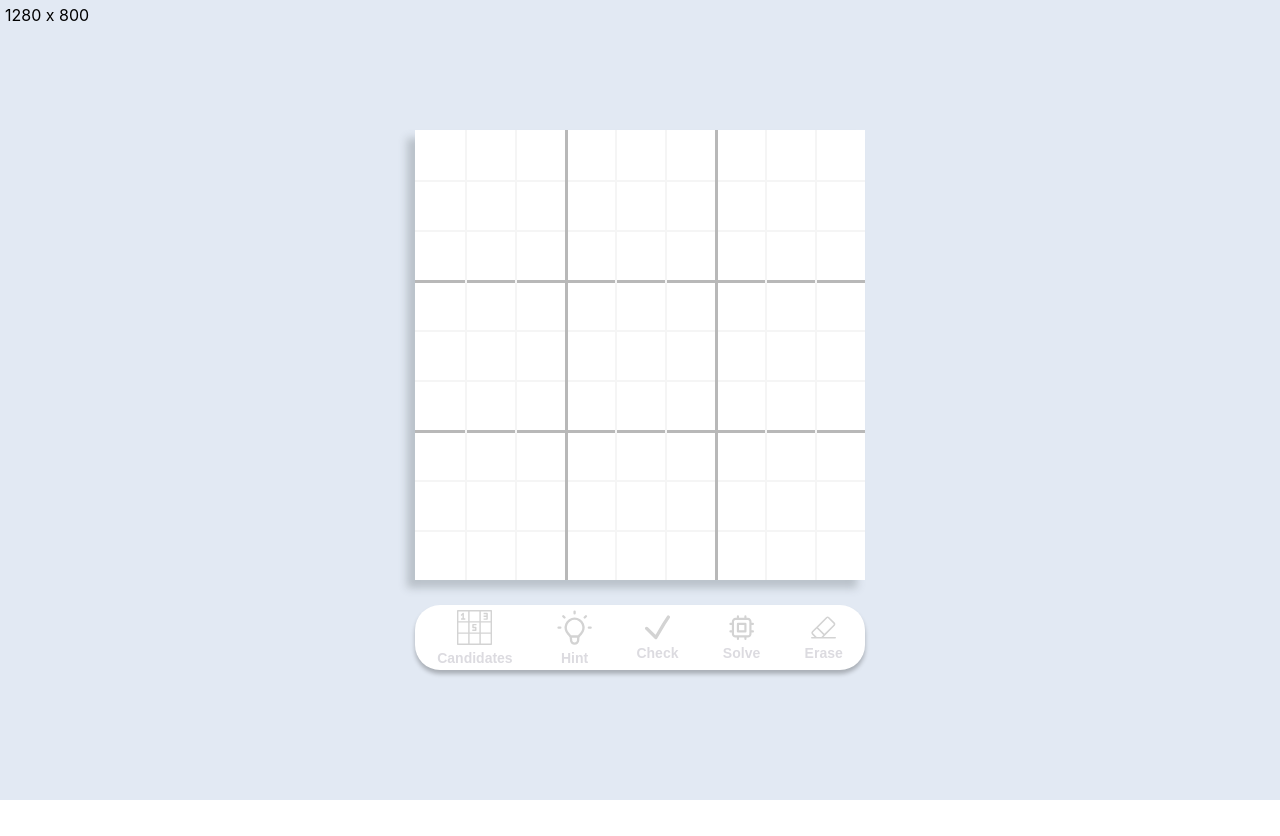
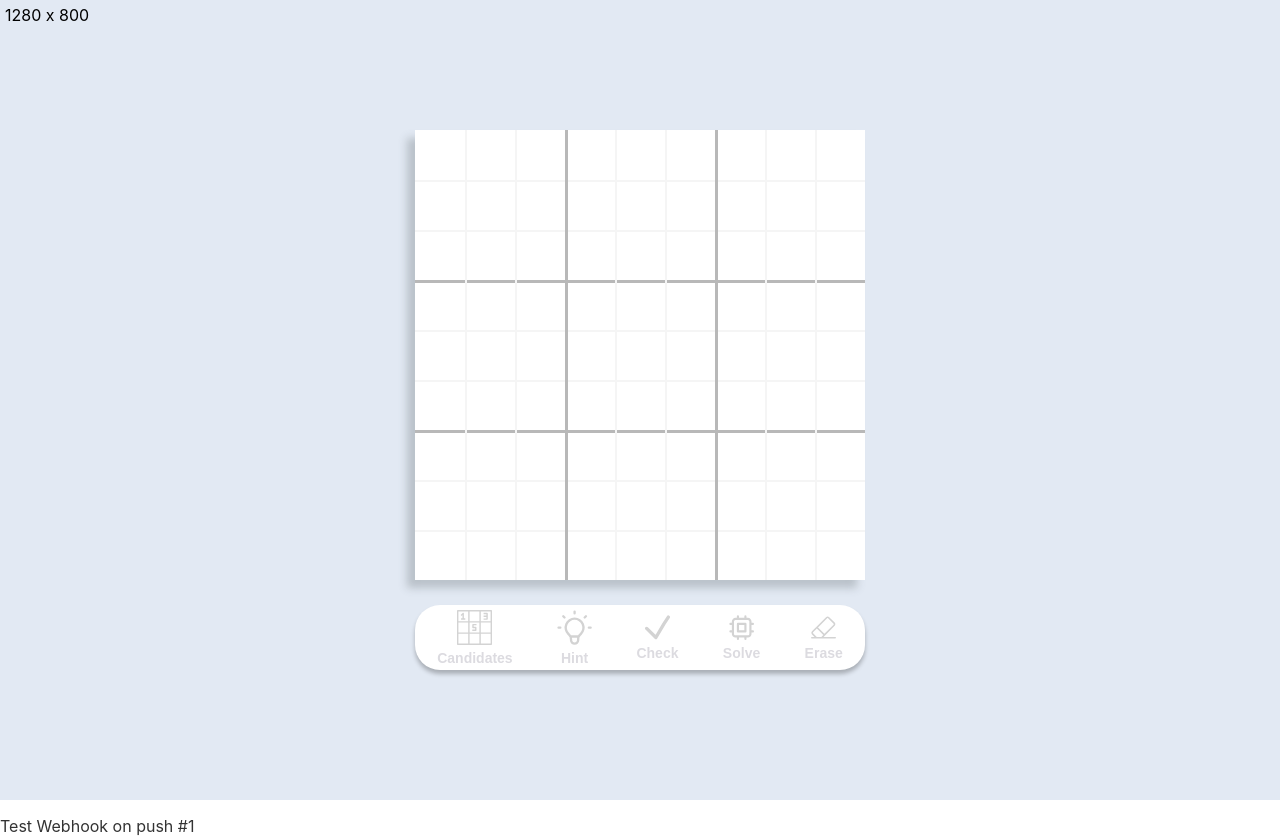
Before and after one commit to moreauadrien/sudoku-solver, a Svelte app: page / in a window 1280 px wide. Before the commit the page ends 800 px from the top, so only its background shows below. Built offline with nearby package versions, Linux system fonts and the light colour scheme.

Commit message:
Test Webhook on push #1

```diff
--- a/src/App.svelte
+++ b/src/App.svelte
@@ -32,3 +32,5 @@
 </div>
 
 <Utils />
+
+<p>Test Webhook on push #1</p>
```
